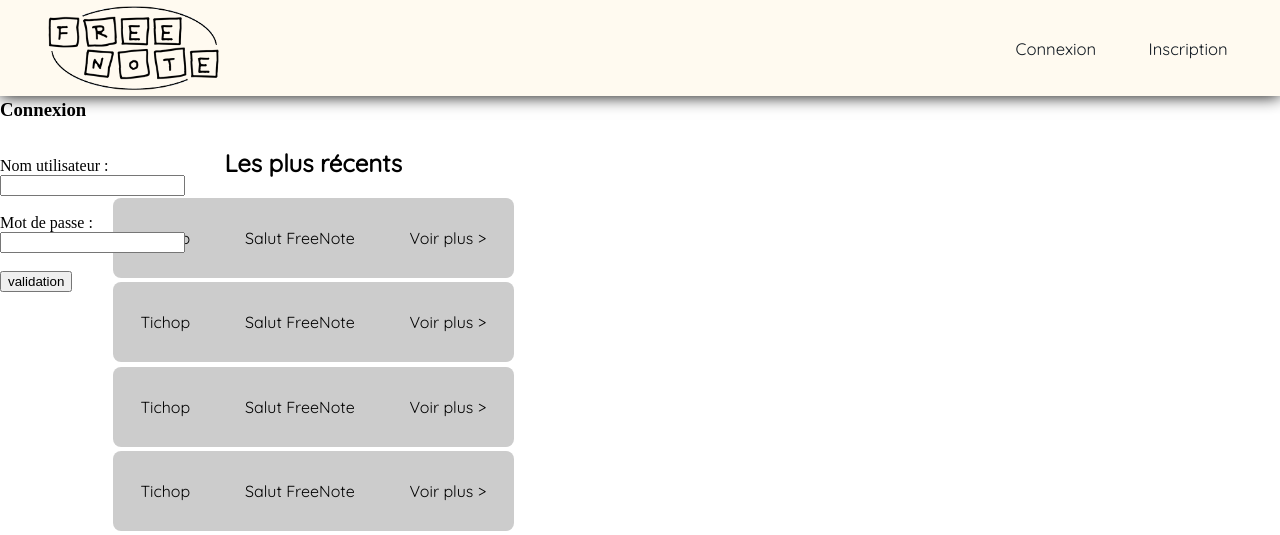
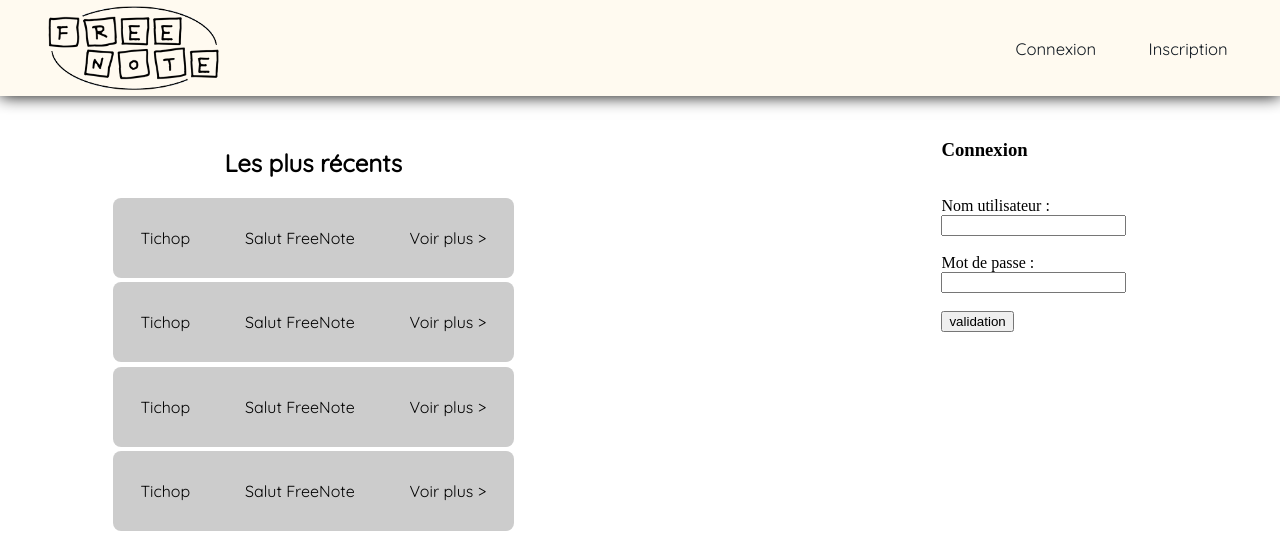
Before and after one commit to christophe-ruiz/IUT-M3104-PROJET, a PHP site: page / in a window 1280 px wide. Shown: the top 535 px of the page. Run offline with PHP 8.4, Linux system fonts and the light colour scheme.

Commit message:
divconnexion

```diff
--- a/css/style.css
+++ b/css/style.css
@@ -53,8 +53,8 @@ h1, h2, p, a, span {
 
 .divconnexion{
     position: absolute;
-    top: 10vh;
-    right: 10 vw;
+    top: 15vh;
+    right: 12vw;
 }
 
 .divfooter{
```
